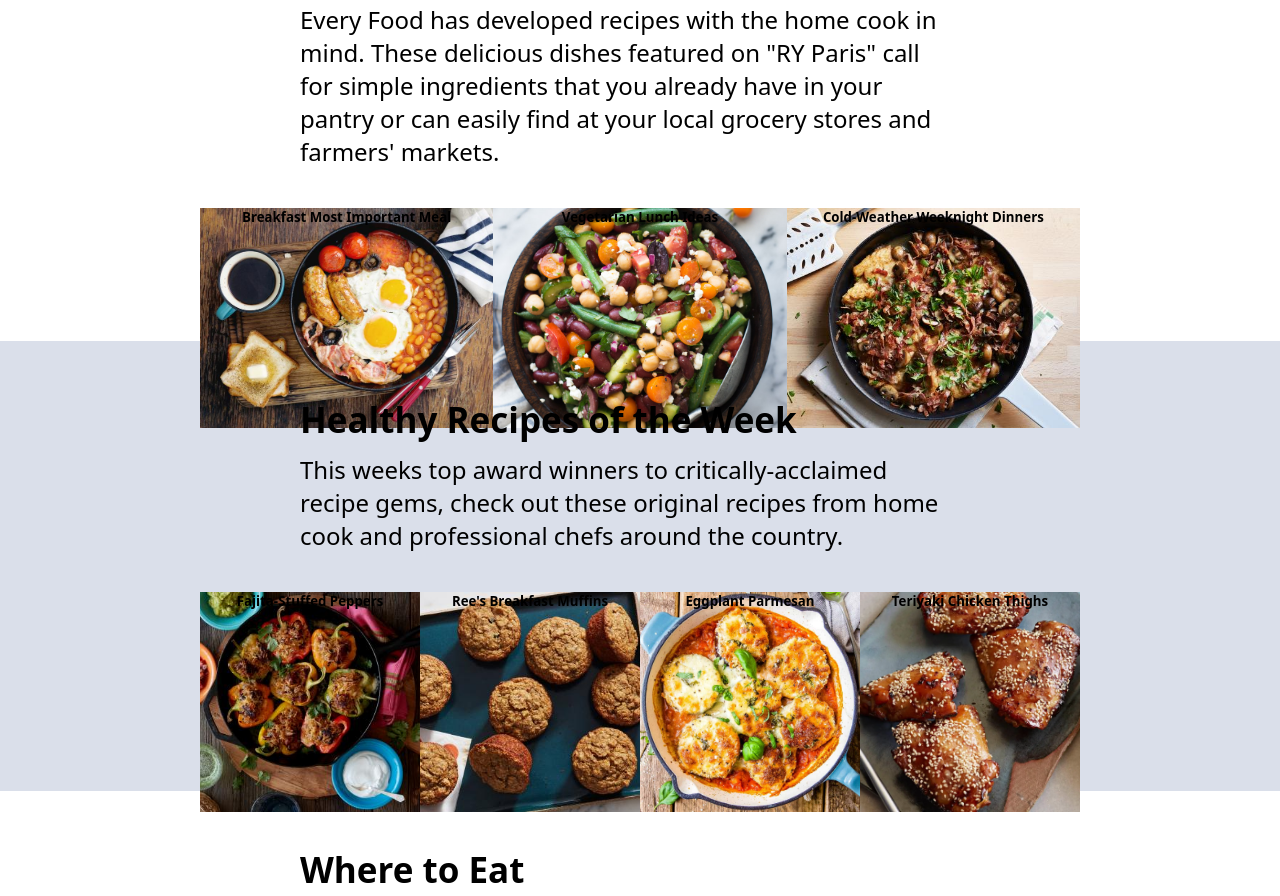
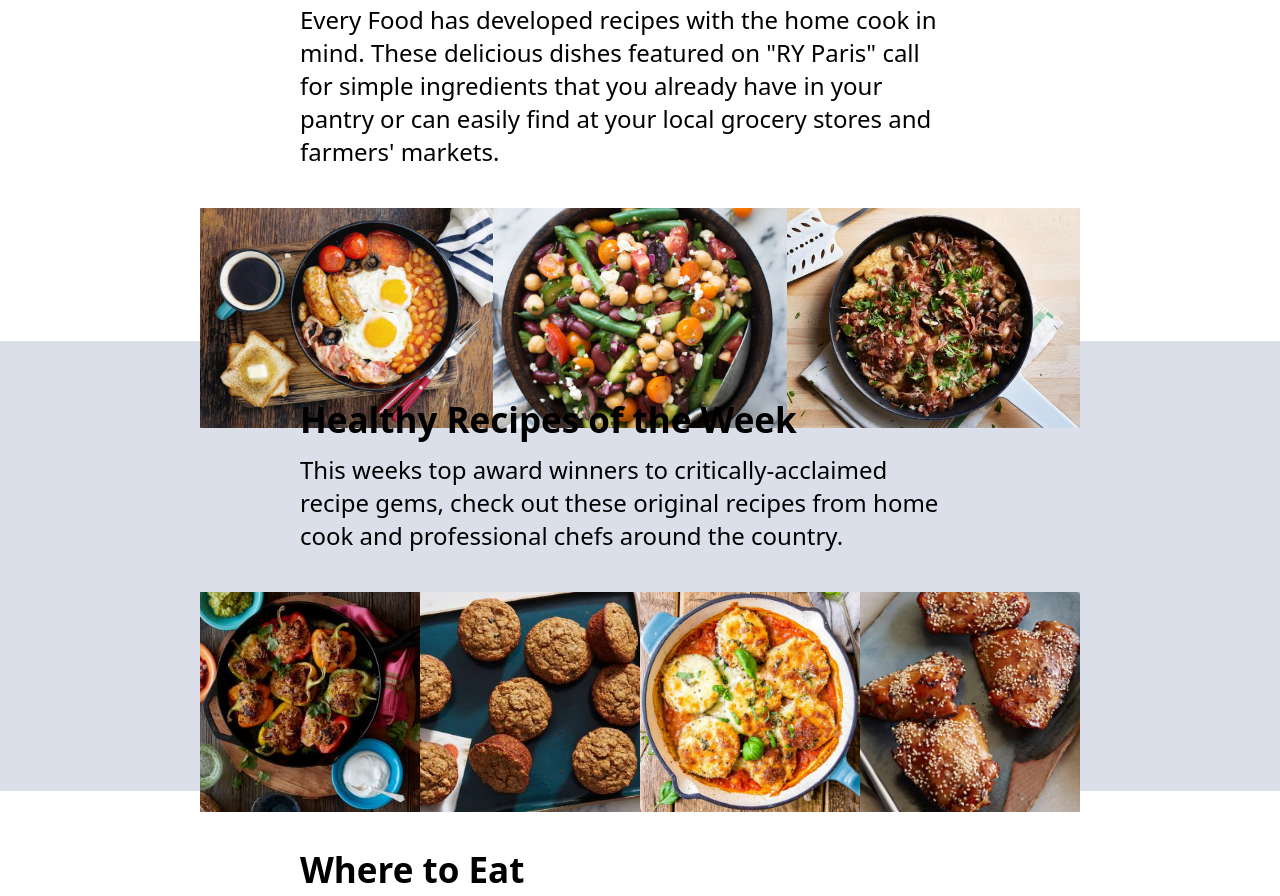
Before and after one commit to LuisaMOspina/mtech19parisproj, a plain HTML site: page index.html in a window 1280 px wide. Shown: the part 873-1769 px from the top of the page. Drawn offline with Linux system fonts and the light colour scheme.

Commit message:
done YIPPE

```diff
--- a/index.html
+++ b/index.html
@@ -31,9 +31,9 @@
                     have in your pantry or can easily find at your local grocery stores and farmers' markets.</div>
             </div>
             <div class="miniBoxCont">
-                <div class="miniImg" id="brekky"><h5>Breakfast Most Important Meal</h5></div>
-                <div class="miniImg" id="vegLunch"><h5>Vegetarian Lunch Ideas</h5></div>
-                <div class="miniImg" id="dinner"><h5>Cold-Weather Weeknight Dinners</h5></div>
+                <div class="miniImg" id="brekky"></div>
+                <div class="miniImg" id="vegLunch"></div>
+                <div class="miniImg" id="dinner"></div>
             </div>
         </div>
 
@@ -44,10 +44,10 @@
                     check out these original recipes from home cook and professional chefs around the country.</div>
             </div>
             <div class="miniBoxCont">
-                <div class="miniImg" id="fajitaPepp"><h5>Fajita-Stuffed Peppers</h5></div>
-                <div class="miniImg" id="muffins"><h5>Ree's Breakfast Muffins</h5></div>
-                <div class="miniImg" id="eggplant"><h5>Eggplant Parmesan</h5></div>
-                <div class="miniImg" id="teriChick"><h5>Teriyaki Chicken Thighs</h5></div>
+                <div class="miniImg" id="fajitaPepp"></div>
+                <div class="miniImg" id="muffins"></div>
+                <div class="miniImg" id="eggplant"></div>
+                <div class="miniImg" id="teriChick"></div>
             </div>
         </div>
 
@@ -65,9 +65,9 @@
                     passports, and our feeds.</div>
             </div>
             <div class="miniBoxCont">
-                <div class="miniImg" id="burger"><h5>Best Sandwichea in America</h5></div>
-                <div class="miniImg" id="pizza"><h5>50 States of Pizza Slices</h5></div>
-                <div class="miniImg" id="cityFood"><h5>City Guides</h5></div>
+                <div class="miniImg" id="burger"></div>
+                <div class="miniImg" id="pizza"></div>
+                <div class="miniImg" id="cityFood"></div>
             </div>
         </div>
 
```
Also changed, not shown: recipe.html (+1 -1 lines).
